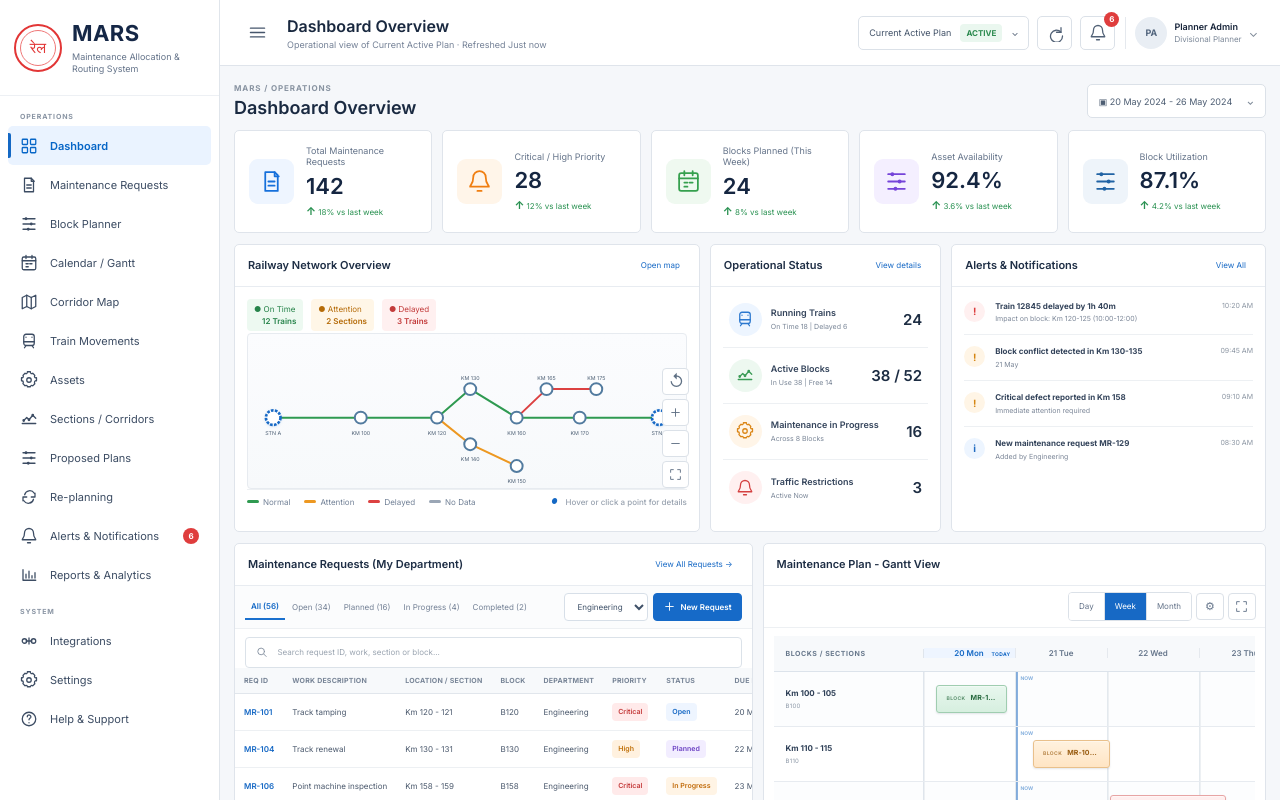
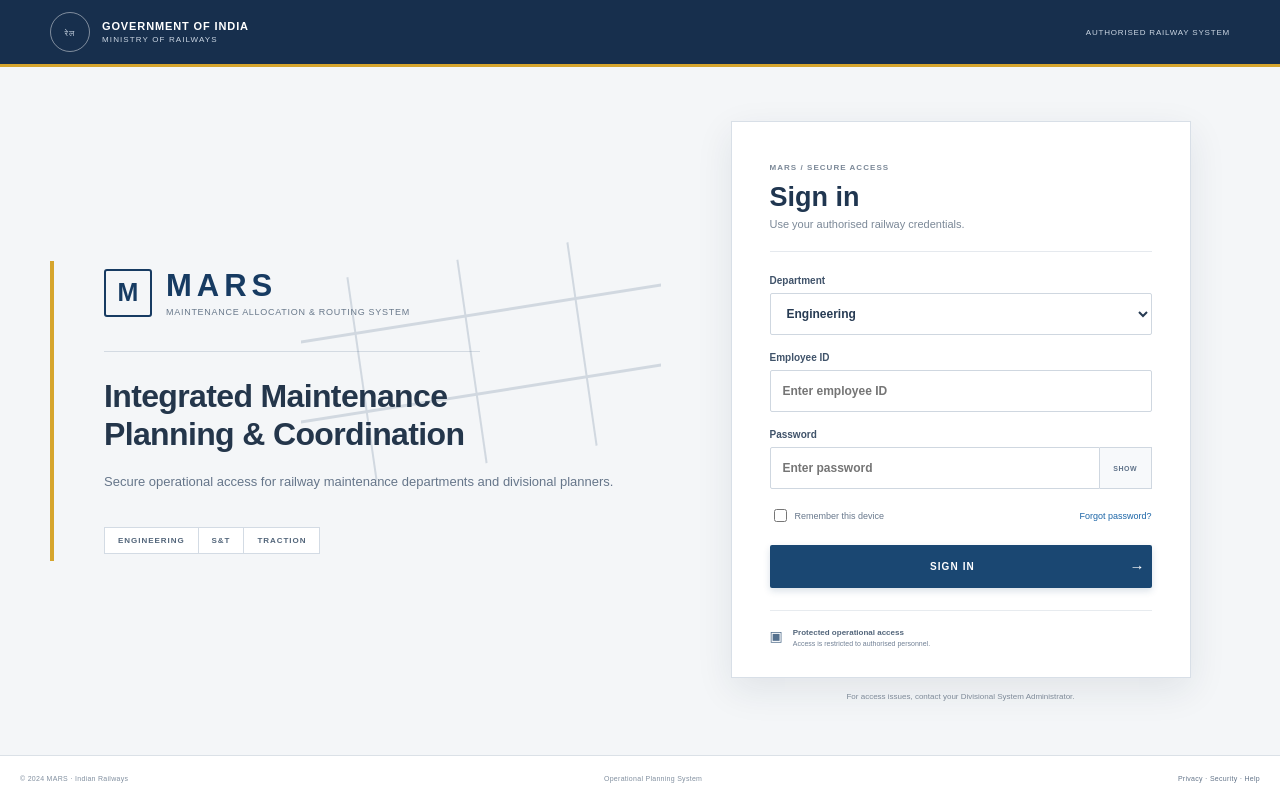
Before and after one commit to HMM0007/MARS, a React (Vite) app in the folder frontend/: page / in a window 1280 px wide. Shown: the top 800 px of the page. Built offline with nearby package versions, Linux system fonts and the light colour scheme.

Commit message:
Wire professional MARS login into frontend

```diff
--- a/frontend/src/main.tsx
+++ b/frontend/src/main.tsx
@@ -1,11 +1,23 @@
-import { StrictMode } from 'react'
+import { StrictMode, useState } from 'react'
 import { createRoot } from 'react-dom/client'
 import App from './App'
+import Login from './Login'
 import './styles.css'
 import './map-interactions.css'
+import './login.css'
+
+function Root() {
+  const [authenticated, setAuthenticated] = useState(false)
+
+  if (!authenticated) {
+    return <Login onLogin={() => setAuthenticated(true)} />
+  }
+
+  return <App />
+}
 
 createRoot(document.getElementById('root')!).render(
   <StrictMode>
-    <App />
+    <Root />
   </StrictMode>,
 )
```
